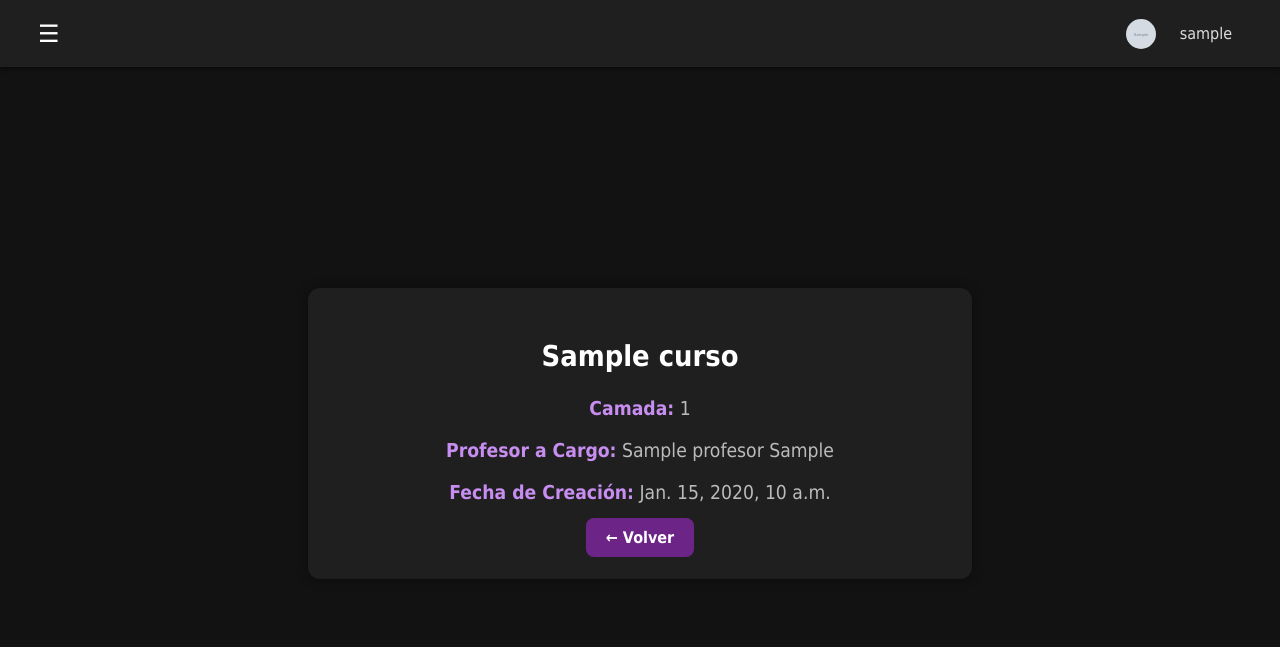
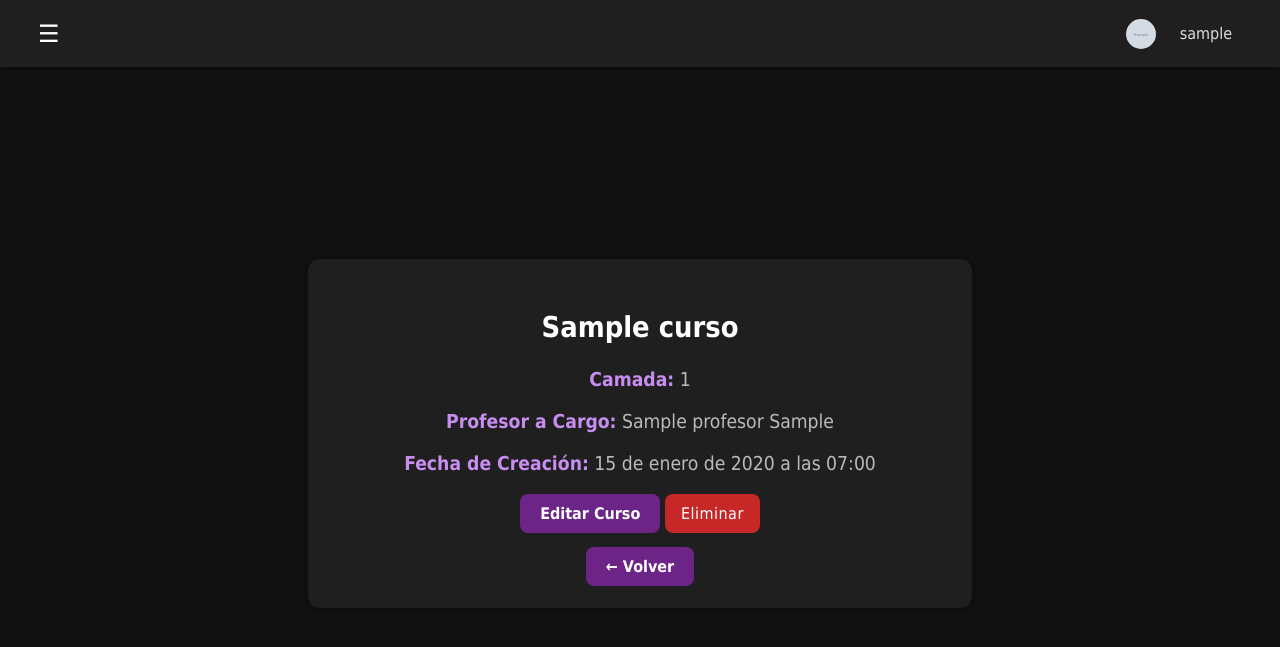
Before and after one commit to AlvHerr670/AppEscuela, a Django app: page /cursos/1 in a window 1280 px wide. Shown: the top 647 px of the page. Run offline with Django 5.2, Linux system fonts and the light colour scheme; a user stored in the database is signed in; tables that the repository leaves empty hold one stand-in row (values such as "Sample post"); grey boxes marked "Sample" are stand-in pictures.

Commit message:
Updates, Deletes y Corrección de Vistas y Urls

```diff
--- a/AppEscuela1/templates/AppEscuela1/base.html
+++ b/AppEscuela1/templates/AppEscuela1/base.html
@@ -191,6 +191,21 @@
         object-fit: cover;
         }
 
+        .btn-editar {
+            display: inline-block;
+            background-color: #6c2586;
+            color: white;
+            padding: 10px 20px;
+            border-radius: 8px;
+            text-decoration: none;
+            font-weight: bold;
+            transition: 0.3s;
+        }
+
+        .btn-editar:hover {
+            background-color: #551d6e;
+        }
+
     </style>
 
     <link rel="stylesheet" href="{% static 'AppEscuela1/css/estilos.css' %}">
--- a/AppEscuela1/templates/AppEscuela1/cursos_detail.html
+++ b/AppEscuela1/templates/AppEscuela1/cursos_detail.html
@@ -9,6 +9,10 @@
     <p><strong style="color: #c78df0;">Profesor a Cargo:</strong> {{ curso.profesor }}</p>
     <p><strong style="color: #c78df0;">Fecha de Creación:</strong> {{ curso.fecha_creacion }}</p>
 
+    <a href="{% url 'AppEscuela1:editar_curso' curso.pk %}" class="btn-editar">Editar Curso</a>
+
+    <a href="{% url 'AppEscuela1:eliminar_curso' curso.id %}" class="btn" style="background-color: #c62828;">Eliminar</a>
+
 {% endblock %}
 
 {% block volver_url %}
--- a/AppEscuela1/templates/AppEscuela1/entregable_detail.html
+++ b/AppEscuela1/templates/AppEscuela1/entregable_detail.html
@@ -10,6 +10,11 @@
     <p><strong style="color: #c78df0;">Curso:</strong> {{ entregable.curso }}</p>
     <p><strong style="color: #c78df0;">Descripción:</strong> {{ entregable.descripcion }}</p>
     <p><strong style="color: #c78df0;">Fecha de Entrega:</strong> {{ entregable.fecha_entrega }}</p>
+
+    <a href="{% url 'AppEscuela1:editar_entregable' entregable.pk %}" class="btn-editar">Editar Entregable</a>
+
+    <a href="{% url 'AppEscuela1:eliminar_entregable' entregable.id %}" class="btn" style="background-color: #c62828;">Eliminar</a>
+
 {% endblock %}
 
 {% block volver_url %}
--- a/AppEscuela1/templates/AppEscuela1/estudiante_detail.html
+++ b/AppEscuela1/templates/AppEscuela1/estudiante_detail.html
@@ -10,6 +10,10 @@
     <p><strong style="color: #c78df0;">Email:</strong> {{ estudiante.email }}</p>
     <p><strong style="color: #c78df0;">Fecha de Inscripción:</strong> {{ estudiante.fecha_inscripcion }}</p>
 
+    <a href="{% url 'AppEscuela1:editar_estudiante' estudiante.pk %}" class="btn-editar">Editar Estudiante</a>
+
+    <a href="{% url 'AppEscuela1:eliminar_estudiante' estudiante.id %}" class="btn" style="background-color: #c62828;">Eliminar</a>
+
 {% endblock %}
 
 {% block volver_url %}
--- a/AppEscuela1/templates/AppEscuela1/profesores_detail.html
+++ b/AppEscuela1/templates/AppEscuela1/profesores_detail.html
@@ -10,6 +10,10 @@
     <p><strong style="color: #c78df0;">Email:</strong> {{ profesor.email }}</p>
     <p><strong style="color: #c78df0;">Fecha de Inscripción:</strong> {{ profesor.fecha_inscripcion }}</p>
 
+    <a href="{% url 'AppEscuela1:editar_profesor' profesor.pk %}" class="btn-editar">Editar Profesor</a>
+
+    <a href="{% url 'AppEscuela1:eliminar_profesor' profesor.id %}" class="btn" style="background-color: #c62828;">Eliminar</a>
+
 {% endblock %}
 
 {% block volver_url %}
--- a/AppEscuela1/urls.py
+++ b/AppEscuela1/urls.py
@@ -1,6 +1,5 @@
 from django.conf import settings
 from django.conf.urls.static import static
-from django.contrib.auth.views import LogoutView
 from django.urls import path
 from .views import *
 
@@ -10,20 +9,29 @@ urlpatterns = [
     path("", index, name="index"),
     path('login/', login_usuario, name='login_usuario'),
     path('registrar/', registro_usuario, name='registrar_usuario'),
-    path('estudiantes/', lista_estudiantes, name='lista_estudiantes'),
-    path('estudiantes/<int:pk>/', detalle_estudiante, name='detalle_estudiante'),
-    path('profesores/', lista_profesores, name='lista_profesores'),
-    path('profesores/<int:pk>/', detalle_profesores, name='detalle_profesores'),
-    path('cursos/', lista_cursos, name='lista_cursos'),
-    path('cursos/<int:pk>', detalle_cursos, name='detalle_cursos'),
-    path('entregables/', lista_entregable, name='lista_entregables'),
-    path('entregables/<int:pk>/', detalle_entregable, name='detalle_entregable'),
-    path('estudiantes/nuevo/', crear_estudiante, name='crear_estudiante'),
-    path('profesores/nuevo/', crear_profesor, name='crear_profesor'),
-    path('cursos/nuevo/', crear_curso, name='crear_curso'),
-    path('entregables/nuevo/', crear_entregable, name='crear_entregable'),
+    path('logout/', logout_usuario, name='logout_usuario'),
     path('perfil', perfil, name='perfil'),
     path('editar_perfil', editar_perfil, name='editar_perfil'),
-    path('logout/', logout_usuario, name='logout_usuario'),
+    path('estudiantes/', lista_estudiantes, name='lista_estudiantes'),
+    path('estudiantes/nuevo/', crear_estudiante, name='crear_estudiante'),
+    path('estudiantes/<int:pk>/', detalle_estudiante, name='detalle_estudiante'),
+    path("estudiantes/<int:pk>/editar/", editar_estudiante, name="editar_estudiante"),
+    path('estudiantes/eliminar/<int:pk>/', eliminar_estudiante, name='eliminar_estudiante'),
+    path('profesores/', lista_profesores, name='lista_profesores'),
+    path('profesores/nuevo/', crear_profesor, name='crear_profesor'),
+    path('profesores/<int:pk>/', detalle_profesores, name='detalle_profesores'),
+    path("profesores/<int:pk>/editar/", editar_profesor, name="editar_profesor"),
+    path('profesores/eliminar/<int:pk>/', eliminar_profesor, name='eliminar_profesor'),
+    path('cursos/', lista_cursos, name='lista_cursos'),
+    path('cursos/nuevo/', crear_curso, name='crear_curso'),
+    path('cursos/<int:pk>', detalle_cursos, name='detalle_cursos'),
+    path("cursos/<int:pk>/editar/", editar_curso, name="editar_curso"),
+    path('cursos/eliminar/<int:pk>/', eliminar_curso, name='eliminar_curso'),
+    path('entregables/', lista_entregable, name='lista_entregables'),
+    path('entregables/nuevo/', crear_entregable, name='crear_entregable'),
+    path('entregables/<int:pk>/', detalle_entregable, name='detalle_entregable'),
+    path("entregables/<int:pk>/editar/", editar_entregable, name="editar_entregable"),
+    path('entregables/eliminar/<int:pk>/', eliminar_entregable, name='eliminar_entregable'),
+
 ]
 urlpatterns += static(settings.MEDIA_URL, document_root=settings.MEDIA_ROOT)
--- a/AppEscuela1/views.py
+++ b/AppEscuela1/views.py
@@ -8,6 +8,8 @@ from .forms import EstudianteForm, ProfesorForm, CursoForm, EntregableForm, Logi
 
 def index(request):
     return render(request, 'AppEscuela1/index.html')
+
+# Creación/Login Usuarios
 
 def login_usuario(request):
     form = LoginForm(request.POST or None)
@@ -37,6 +39,12 @@ def registro_usuario(request):
         return redirect('login')
     return render(request, 'AppEscuela1/registrar.html', {'form': form})
 
+@login_required
+def perfil(request):
+    return render(request, "AppEscuela1/perfil.html", {"usuario": request.user, "avatar":getattr(request.user, 'avatar', None)})
+
+# Listas y Detalles
+
 def lista_estudiantes(request):
     query = request.GET.get('q')
     if query:
@@ -52,7 +60,6 @@ def lista_estudiantes(request):
         'query': query,
     }
     return render(request, 'AppEscuela1/estudiantes_list.html', contexto)
-
 
 @login_required(login_url='AppEscuela1:login_usuario')
 def detalle_estudiante(request, pk):
@@ -121,6 +128,8 @@ def detalle_entregable(request, pk):
     entregable = get_object_or_404(Entregable, pk=pk)
     return render(request, 'AppEscuela1/entregable_detail.html', {'entregable': entregable})
 
+# Creación de Elementos
+
 @login_required(login_url='AppEscuela1:login_usuario')
 def crear_estudiante(request):
     if request.method == 'POST':
@@ -168,9 +177,7 @@ def crear_entregable(request):
         form = EntregableForm()
     return render(request, 'AppEscuela1/entregable_form.html', {'form': form})
 
-@login_required
-def perfil(request):
-    return render(request, "AppEscuela1/perfil.html", {"usuario": request.user, "avatar":getattr(request.user, 'avatar', None)})
+# Editar Elementos
 
 @login_required
 def editar_perfil(request):
@@ -200,3 +207,85 @@ def editar_perfil(request):
         else:
             avatar_form = AvatarForm()
     return render(request, 'AppEscuela1/editar_perfil.html', {"form": form, "avatar_form": avatar_form})
+
+@login_required
+def editar_estudiante(request, pk):
+    estudiante = get_object_or_404(Estudiante, pk=pk)
+    if request.method == "POST":
+        form = EstudianteForm(request.POST, instance=estudiante)
+        if form.is_valid():
+            form.save()
+            return redirect("AppEscuela1:detalle_estudiante", pk=estudiante.pk)
+    else:
+        form = EstudianteForm(instance=estudiante)
+    return render(request, "AppEscuela1/estudiante_form.html", {"form": form})
+
+@login_required
+def editar_profesor(request, pk):
+    profesor = get_object_or_404(Profesor, pk=pk)
+    if request.method == "POST":
+        form = ProfesorForm(request.POST, instance=profesor)
+        if form.is_valid():
+            form.save()
+            return redirect("AppEscuela1:detalle_profesores", pk=profesor.pk)
+    else:
+        form = ProfesorForm(instance=profesor)
+    return render(request, "AppEscuela1/profesor_form.html", {"form": form})
+
+@login_required
+def editar_curso(request, pk):
+    cursos = get_object_or_404(Curso, pk=pk)
+    if request.method == "POST":
+        form = CursoForm(request.POST, instance=cursos)
+        if form.is_valid():
+            form.save()
+            return redirect("AppEscuela1:detalle_cursos", pk=cursos.pk)
+    else:
+        form = CursoForm(instance=cursos)
+    return render(request, "AppEscuela1/curso_form.html", {"form": form})
+
+@login_required
+def editar_entregable(request, pk):
+    entregable = get_object_or_404(Entregable, pk=pk)
+    if request.method == "POST":
+        form = EntregableForm(request.POST, instance=entregable)
+        if form.is_valid():
+            form.save()
+            return redirect("AppEscuela1:detalle_entregable", pk=entregable.pk)
+    else:
+        form = EntregableForm(instance=entregable)
+    return render(request, "AppEscuela1/entregable_form.html", {"form": form})
+
+# Eliminar Elementos
+
+@login_required
+def eliminar_estudiante(request, pk):
+    estudiante = get_object_or_404(Estudiante, pk=pk)
+    if request.method == "POST":
+        estudiante.delete()
+        return redirect('AppEscuela1:lista_estudiantes')
+    return render(request, "AppEscuela1/confirmar_eliminar.html", {"objeto": estudiante})
+
+@login_required
+def eliminar_profesor(request, pk):
+    profesor = get_object_or_404(Profesor, pk=pk)
+    if request.method == "POST":
+        profesor.delete()
+        return redirect('AppEscuela1:lista_profesores')
+    return render(request, "AppEscuela1/confirmar_eliminar.html", {"objeto": profesor})
+
+@login_required
+def eliminar_curso(request, pk):
+    curso = get_object_or_404(Curso, pk=pk)
+    if request.method == "POST":
+        curso.delete()
+        return redirect('AppEscuela1:lista_cursos')
+    return render(request, "AppEscuela1/confirmar_eliminar.html", {"objeto": curso})
+
+@login_required
+def eliminar_entregable(request, pk):
+    entregable = get_object_or_404(Entregable, pk=pk)
+    if request.method == "POST":
+        entregable.delete()
+        return redirect('AppEscuela1:lista_entregables')
+    return render(request, "AppEscuela1/confirmar_eliminar.html", {"objeto": entregable})
--- a/MiProyecto/settings.py
+++ b/MiProyecto/settings.py
@@ -104,12 +104,12 @@ AUTH_PASSWORD_VALIDATORS = [
 # Internationalization
 # https://docs.djangoproject.com/en/5.2/topics/i18n/
 
-LANGUAGE_CODE = 'en-us'
+LANGUAGE_CODE = 'es'
 
-TIME_ZONE = 'UTC'
+TIME_ZONE = 'America/Argentina/Buenos_Aires'
 
 USE_I18N = True
-
+USE_L10N = True
 USE_TZ = True
 
 
```
Also changed, not shown: AppEscuela1/forms.py (+6 -4 lines), AppEscuela1/templates/AppEscuela1/confirmar_eliminar.html (added, +16 -0 lines).
